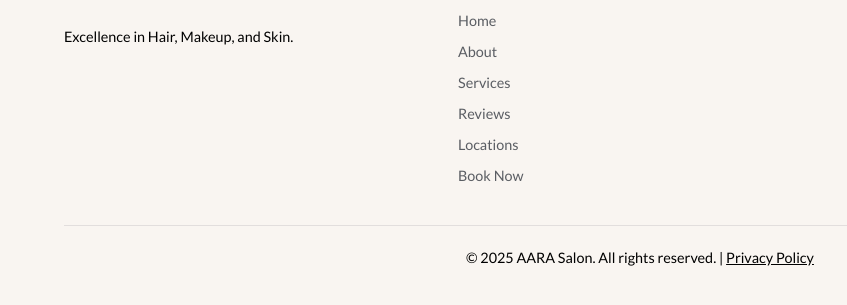
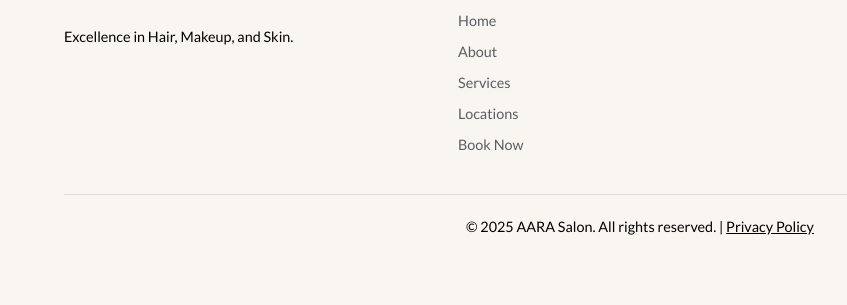
Before and after one commit to AnkaRaoBusi/AaraStd, a plain HTML site: page index.html in a window 1280 px wide. Shown: the part 4604-4909 px from the top of the page, 0-847 px from the left. Drawn offline with nearby package versions, Linux system fonts and the light colour scheme.

Commit message:
Update index.html

```diff
--- a/index.html
+++ b/index.html
@@ -229,7 +229,7 @@
                 <a href="#home">Home</a>
                 <a href="#about">About</a>
                 <a href="services.html">Services</a>
-                <a href="#reviews">Reviews</a>
+                <!-- <a href="#reviews">Reviews</a> -->
                 <a href="#locations">Locations</a>
                 <a href="#booking">Book Now</a>
             </div>
```
